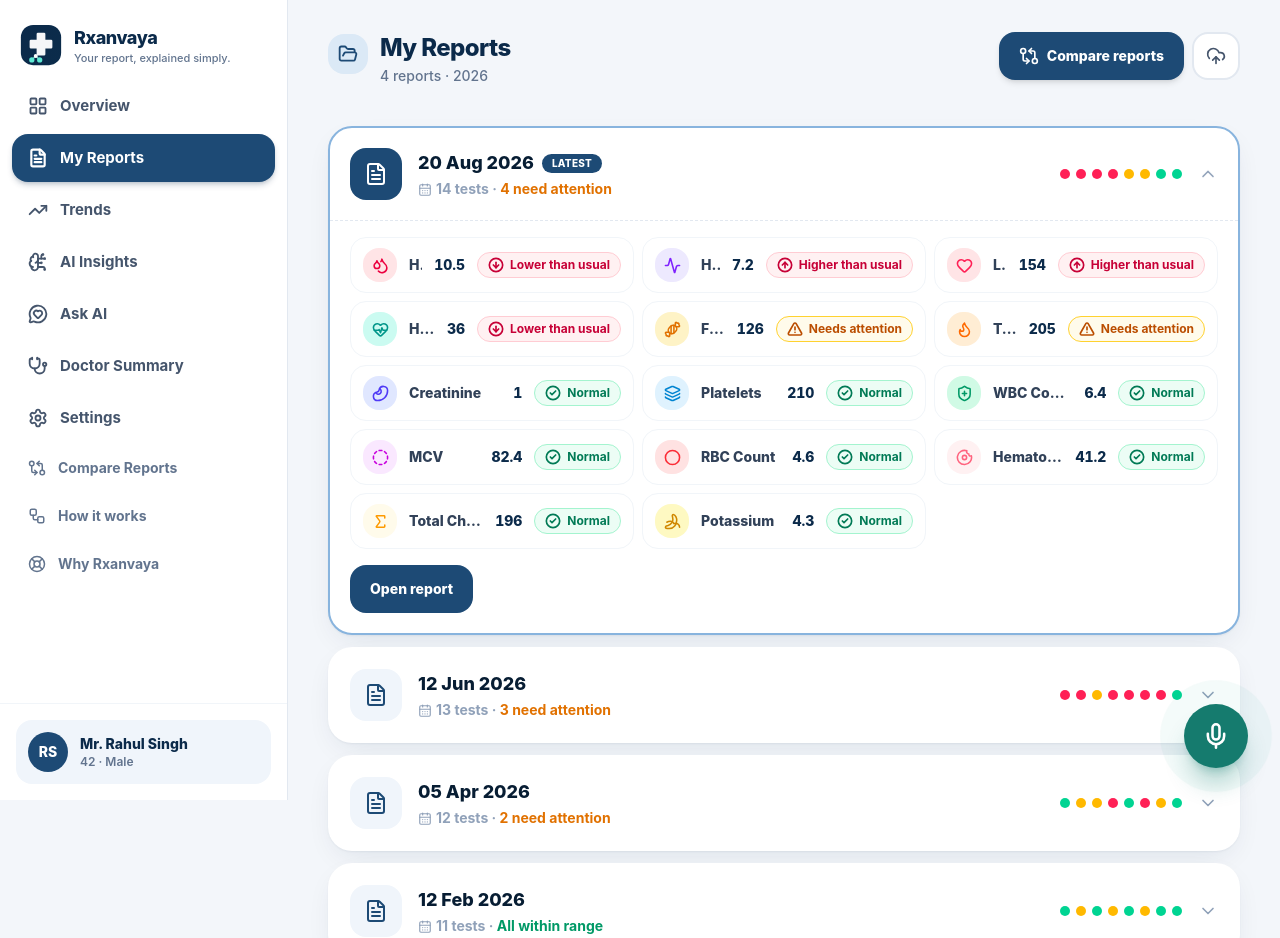
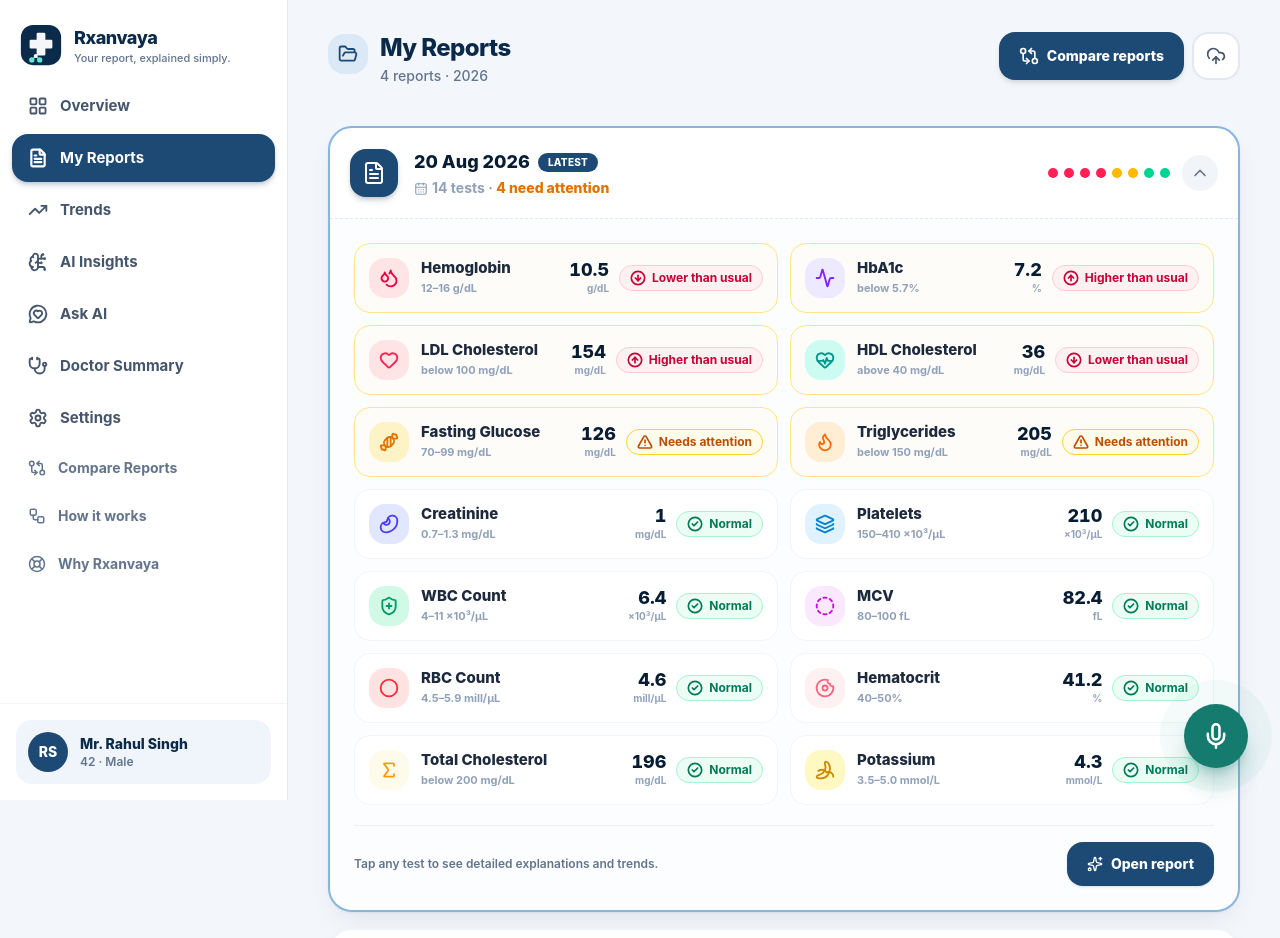
Before and after one commit to yashsva133/anvaya, a Next.js app: page /reports in a window 1280 px wide. Shown: the top 938 px of the page. Built offline with nearby package versions, Linux system fonts and the light colour scheme.

Commit message:
Fix text readability and simplify layout in My Reports page

```diff
--- a/src/app/reports/page.tsx
+++ b/src/app/reports/page.tsx
@@ -11,6 +11,7 @@ import {
   FileText,
   FolderOpen,
   GitCompareArrows,
+  Sparkles,
   UploadCloud,
 } from "lucide-react";
 import { AppShell } from "@/components/shell";
@@ -26,6 +27,7 @@ export default function ReportsPage() {
   const { t, s } = useI18n();
   const [open, setOpen] = useState<string | null>("aug26");
   const latest = REPORTS[REPORTS.length - 1];
+  const hi = s.lang === "hi";
 
   return (
     <AppShell>
@@ -33,7 +35,7 @@ export default function ReportsPage() {
         <SectionTitle
           icon={FolderOpen}
           title={t("reports.title")}
-          sub={`${REPORTS.length} ${s.lang === "hi" ? "रिपोर्ट्स" : "reports"} · 2026`}
+          sub={`${REPORTS.length} ${hi ? "रिपोर्ट्स" : "reports"} · 2026`}
         />
         <div className="flex gap-2">
           <Link
@@ -53,7 +55,7 @@ export default function ReportsPage() {
         </div>
       </div>
 
-      <div className="mt-6 space-y-3">
+      <div className="mt-6 space-y-4">
         {[...REPORTS].reverse().map((r, idx) => {
           const isLatest = r.id === latest.id;
           const warn = r.attention > 0;
@@ -65,18 +67,18 @@ export default function ReportsPage() {
               whileInView={{ opacity: 1, y: 0 }}
               viewport={{ once: true }}
               transition={{ delay: idx * 0.05 }}
-              className={`card-shadow overflow-hidden rounded-3xl border-2 bg-white ${
-                isLatest ? "border-brand-300" : "border-transparent"
+              className={`card-shadow overflow-hidden rounded-3xl border-2 bg-white transition-all ${
+                isLatest ? "border-brand-300" : "border-slate-100"
               }`}
             >
               <button
                 onClick={() => setOpen(expanded ? null : r.id)}
                 aria-expanded={expanded}
-                className="flex w-full flex-wrap items-center gap-4 p-5 text-left"
+                className="flex w-full flex-wrap items-center gap-4 p-5 text-left transition hover:bg-slate-50/60"
               >
                 <span
-                  className={`flex h-13 w-13 h-[52px] w-[52px] shrink-0 items-center justify-center rounded-2xl ${
-                    isLatest ? "bg-brand-700 text-white" : "bg-brand-50 text-brand-700"
+                  className={`flex h-12 w-12 shrink-0 items-center justify-center rounded-2xl ${
+                    isLatest ? "bg-brand-700 text-white shadow-md shadow-brand-900/20" : "bg-brand-50 text-brand-700"
                   }`}
                 >
                   <FileText className="h-6 w-6" />
@@ -92,19 +94,21 @@ export default function ReportsPage() {
                       </span>
                     )}
                   </div>
-                  <p className="mt-0.5 text-sm font-bold text-slate-400">
+                  <p className="mt-0.5 text-xs sm:text-sm font-bold text-slate-400">
                     <CalendarDays className="mr-1 inline h-3.5 w-3.5" />
                     {r.testsCount} {t("reports.tests")} ·{" "}
                     {warn ? (
-                      <span className="text-amber-600">
+                      <span className="text-amber-600 font-extrabold">
                         {r.attention} {t("reports.needAttention")}
                       </span>
                     ) : (
-                      <span className="text-emerald-600">{t("reports.allWithin")}</span>
+                      <span className="text-emerald-600 font-extrabold">{t("reports.allWithin")}</span>
                     )}
                   </p>
                 </div>
+
                 {/* mini status dots */}
+                <div className="flex items-center gap-3">
                   <span className="hidden items-center gap-1.5 sm:flex">
                     {r.entries.slice(0, 8).map((e) => (
                       <span
@@ -119,55 +123,83 @@ export default function ReportsPage() {
                       />
                     ))}
                   </span>
+                  <div className="flex h-9 w-9 shrink-0 items-center justify-center rounded-full bg-slate-100 text-slate-500 transition group-hover:bg-slate-200">
                     <ChevronDown
-                  className={`h-5 w-5 text-slate-400 transition ${expanded ? "rotate-180" : ""}`}
+                      className={`h-5 w-5 transition-transform duration-200 ${expanded ? "rotate-180" : ""}`}
                     />
+                  </div>
+                </div>
               </button>
 
               {expanded && (
                 <motion.div
                   initial={{ height: 0, opacity: 0 }}
                   animate={{ height: "auto", opacity: 1 }}
-                  className="border-t border-dashed border-slate-200 px-5 pb-5 pt-4"
+                  className="border-t border-dashed border-slate-200 bg-slate-50/40 p-4 sm:p-6"
                 >
-                  <div className="grid gap-2 sm:grid-cols-2 lg:grid-cols-3">
+                  <div className="grid gap-2.5 sm:gap-3 grid-cols-1 md:grid-cols-2">
                     {r.entries.map((e) => {
                       const def = TESTS[e.test];
+                      const notNormal = e.status !== "normal";
                       return (
                         <Link
                           key={e.test}
                           href={`/test/${e.test}`}
-                          className="flex items-center gap-3 rounded-2xl border border-slate-100 px-3 py-2.5 transition hover:border-brand-300 hover:bg-brand-50/50"
+                          className={`group flex items-center justify-between gap-3 rounded-2xl border p-3 sm:p-3.5 transition-all hover:-translate-y-0.5 hover:shadow-md ${
+                            notNormal
+                              ? "border-amber-200 bg-amber-50/30 hover:border-amber-300 hover:bg-amber-50/60"
+                              : "border-slate-100 bg-white hover:border-brand-200 hover:bg-brand-50/30"
+                          }`}
                         >
-                          <TestIcon testId={e.test} size={34} />
-                          <span className="min-w-0 flex-1 truncate text-sm font-extrabold text-slate-700">
+                          <div className="flex items-center gap-3 min-w-0">
+                            <TestIcon testId={e.test} size={40} className="shrink-0" />
+                            <div className="min-w-0">
+                              <p className="font-extrabold text-slate-800 text-sm sm:text-[15px] leading-tight">
                                 {pick(def.name, s.lang)}
-                          </span>
-                          <span className="tabular text-sm font-extrabold text-brand-900">
+                              </p>
+                              <p className="text-[11px] font-bold text-slate-400 mt-0.5">
+                                {def.ref.text}
+                              </p>
+                            </div>
+                          </div>
+
+                          <div className="flex items-center gap-2.5 shrink-0">
+                            <div className="text-right">
+                              <p className="tabular font-extrabold text-brand-950 text-base sm:text-lg leading-none">
                                 {fmtValue(e.value)}
-                          </span>
+                              </p>
+                              <p className="text-[10px] font-bold text-slate-400 mt-0.5">{def.unit}</p>
+                            </div>
                             <StatusPill status={e.status} size="sm" />
+                          </div>
                         </Link>
                       );
                     })}
                   </div>
-                  <div className="mt-4 flex flex-wrap gap-2">
+
+                  <div className="mt-5 flex flex-wrap items-center justify-between gap-3 border-t border-slate-200/60 pt-4">
+                    <p className="text-xs font-semibold text-slate-500">
+                      {hi ? "किसी भी जाँच पर टैप करके विस्तृत व्याख्या और रुझान देखें।" : "Tap any test to see detailed explanations and trends."}
+                    </p>
+                    <div className="flex flex-wrap gap-2">
                       {isLatest ? (
                         <Link
                           href="/dashboard"
-                        className="inline-flex min-h-12 items-center gap-2 rounded-2xl bg-brand-700 px-5 text-sm font-extrabold text-white transition hover:bg-brand-600 active:scale-95"
+                          className="inline-flex min-h-11 items-center gap-2 rounded-2xl bg-brand-700 px-5 text-sm font-extrabold text-white shadow-sm transition hover:bg-brand-600 active:scale-95"
                         >
+                          <Sparkles className="h-4 w-4" />
                           {t("reports.open")}
                         </Link>
                       ) : (
                         <Link
                           href={`/compare?old=${r.id}&new=${latest.id}`}
-                        className="inline-flex min-h-12 items-center gap-2 rounded-2xl border-2 border-brand-200 bg-white px-5 text-sm font-extrabold text-brand-700 transition hover:border-brand-400 active:scale-95"
+                          className="inline-flex min-h-11 items-center gap-2 rounded-2xl border-2 border-brand-200 bg-white px-5 text-sm font-extrabold text-brand-700 transition hover:border-brand-400 active:scale-95"
                         >
                           <GitCompareArrows className="h-4 w-4" />
-                        {s.lang === "hi" ? "नवीनतम से तुलना करें" : "Compare with latest"}
+                          {hi ? "नवीनतम से तुलना करें" : "Compare with latest"}
                         </Link>
                       )}
+                    </div>
                   </div>
                 </motion.div>
               )}
```
Lines whose indentation alone changed are shown as unchanged.
